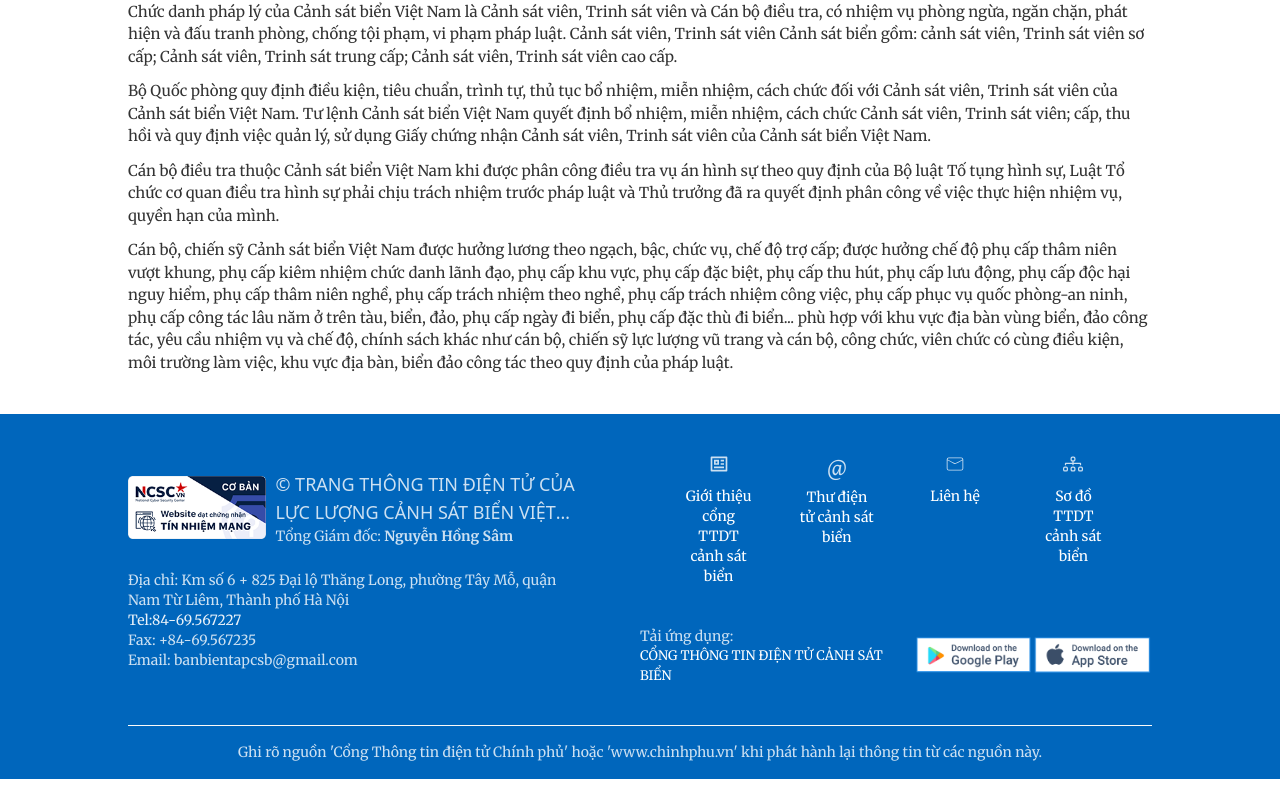
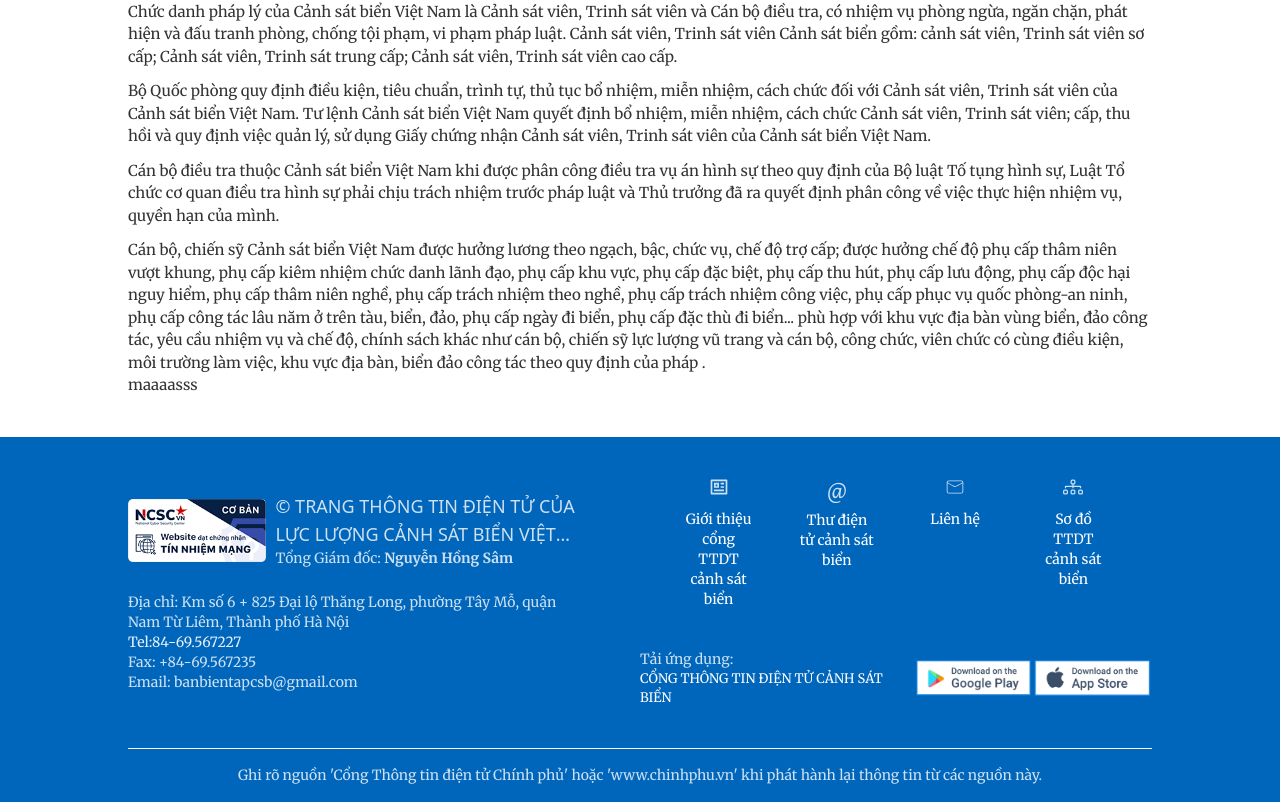
Before and after one commit to HoangCongMin/canhsatbien, a React (Vite) app: page / in a window 1280 px wide. Shown: the part 5200-6002 px from the top of the page. Before the commit the page ends 5979 px from the top, so only its background shows below. Built offline with nearby package versions, Linux system fonts and the light colour scheme.

Commit message:
thiscsbtest

```diff
--- a/src/Page/Home/index.tsx
+++ b/src/Page/Home/index.tsx
@@ -126,6 +126,7 @@ export default function Home() {
       title: 'Hội đồng Lý luận Trung ương đánh giá kết quả.'
     }
   ]
+
 
 
 
@@ -584,8 +585,11 @@ export default function Home() {
               lâu năm ở trên tàu, biển, đảo, phụ cấp ngày đi biển, phụ cấp đặc thù đi biển... phù hợp với khu vực địa
               bàn vùng biển, đảo công tác, yêu cầu nhiệm vụ và chế độ, chính sách khác như cán bộ, chiến sỹ lực lượng vũ
               trang và cán bộ, công chức, viên chức có cùng điều kiện, môi trường làm việc, khu vực địa bàn, biển đảo
-              công tác theo quy định của pháp luật.
+              công tác theo quy định của pháp .
             </span>
+            <p>
+              maaaasss
+            </p>
           </p>
         </div>
       </div>
```
